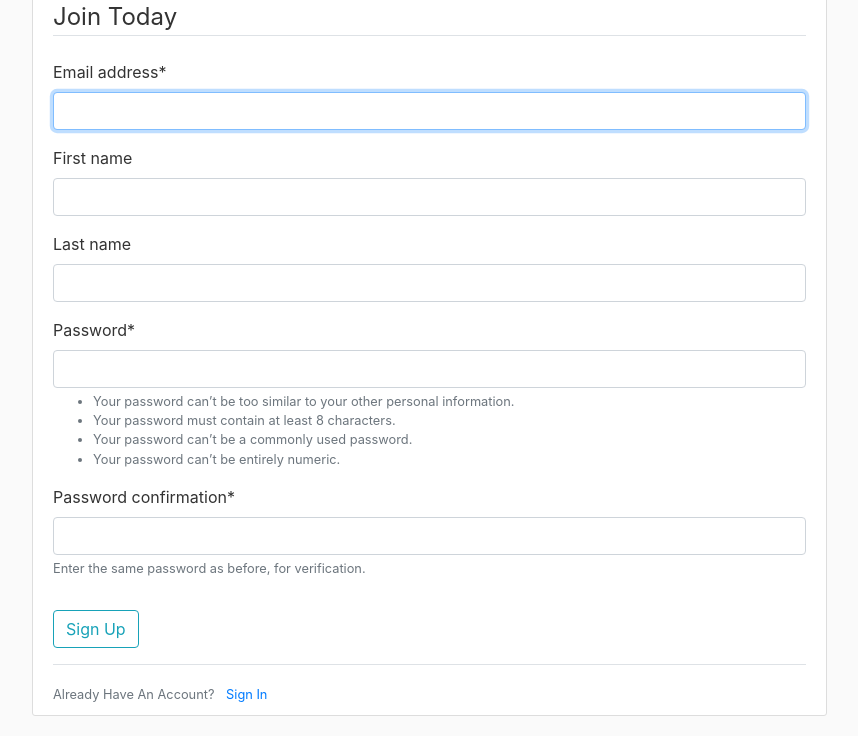
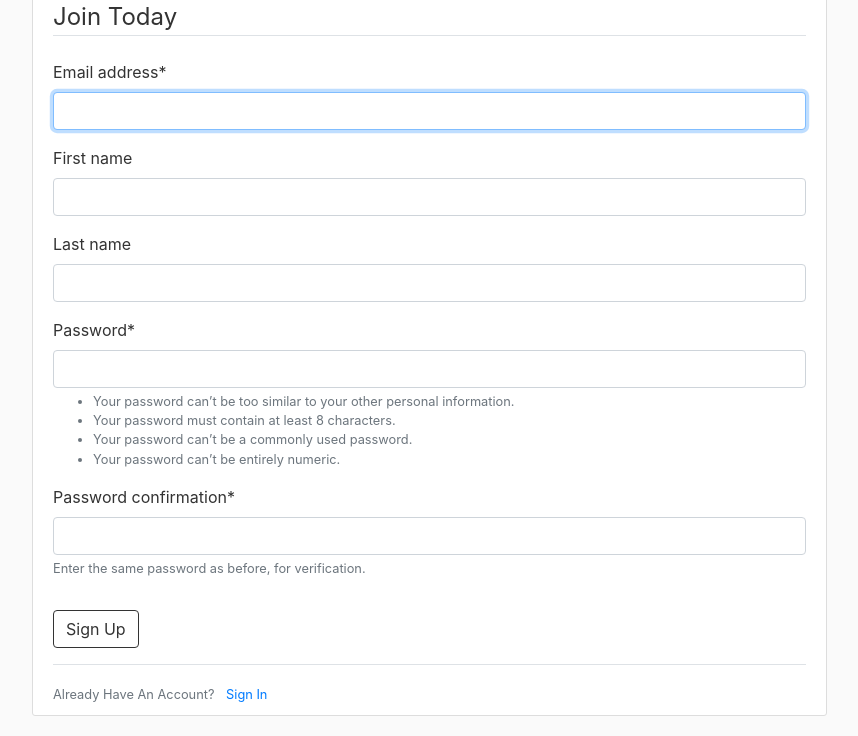
Before and after one commit to billybimbob/cs487-project, a Django app: page /signup/ in a window 1280 px wide. Shown: the part 132-868 px from the top of the page, without its empty margins (68-926 px from the left). Run offline with Django 3.2, Linux system fonts and the light colour scheme; some libraries are stand-ins or nearby versions.

Commit message:
more buttons

```diff
--- a/accounts/static/accounts/main.css
+++ b/accounts/static/accounts/main.css
@@ -111,4 +111,10 @@ font-size: 30px;
 
 .btn-outline-info:hover {
 background-color: #6b24bd;
+border-color: #333;
 }
+
+.btn-outline-info {
+border-color: #333;
+color: #333
+}
```
